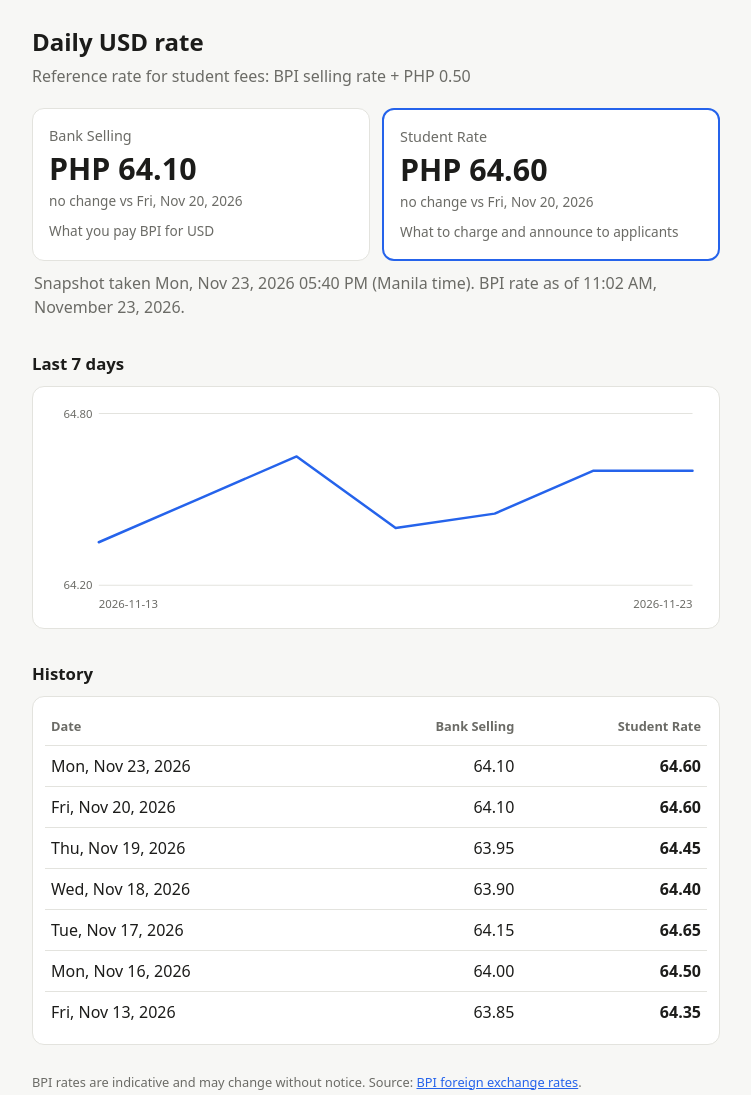
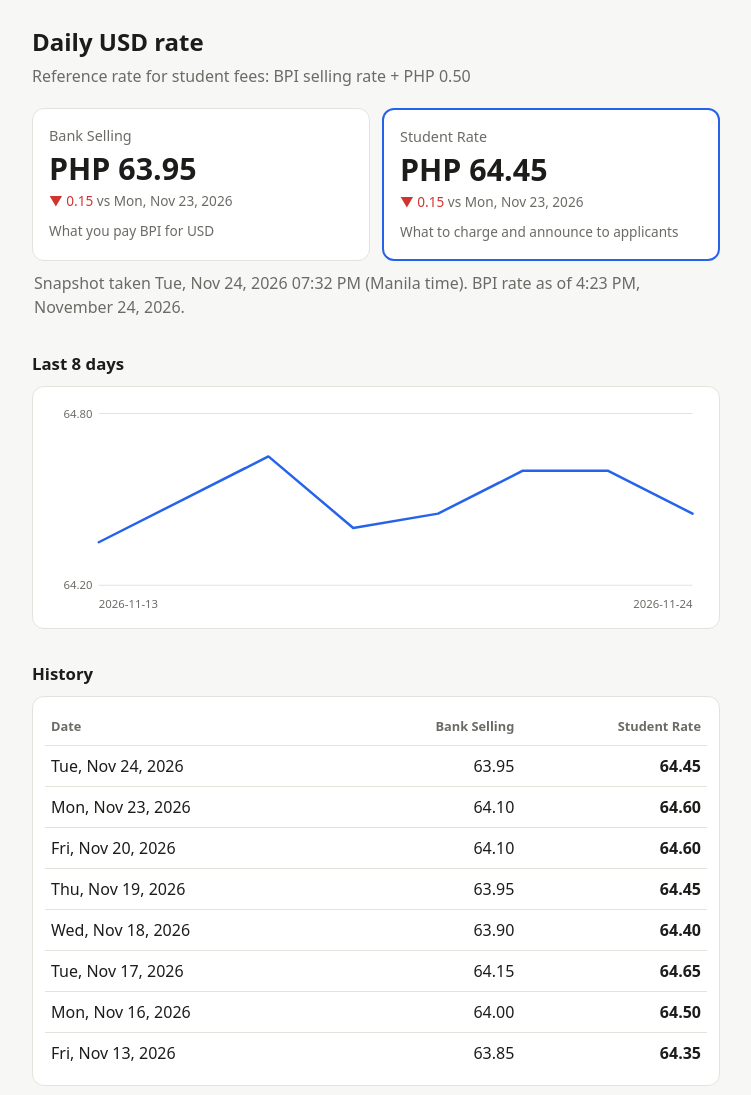
Before and after one commit to bernsediphi/BPI-Daily-Dollar-Rate, a plain HTML site: page docs/index.html in a window 1280 px wide. Shown: the top 1095 px of the page, without its empty margins (264-1015 px from the left). Drawn offline with Linux system fonts and the light colour scheme.

Commit message:
Update BPI USD rate

```diff
--- a/docs/index.html
+++ b/docs/index.html
@@ -50,33 +50,33 @@ a{color:var(--accent)}
 <div class="tiles">
 <div class="tile">
 <div class="label">Bank Selling</div>
-<div class="value">PHP 64.10</div>
-<div class="chg"><span class="muted">no change vs Fri, Nov 20, 2026</span></div>
+<div class="value">PHP 63.95</div>
+<div class="chg"><span class="down">&#9660; 0.15</span> <span class="muted">vs Mon, Nov 23, 2026</span></div>
 <div class="hint">What you pay BPI for USD</div>
 </div>
 
 <div class="tile main">
 <div class="label">Student Rate</div>
-<div class="value">PHP 64.60</div>
-<div class="chg"><span class="muted">no change vs Fri, Nov 20, 2026</span></div>
+<div class="value">PHP 64.45</div>
+<div class="chg"><span class="down">&#9660; 0.15</span> <span class="muted">vs Mon, Nov 23, 2026</span></div>
 <div class="hint">What to charge and announce to applicants</div>
 </div>
 </div>
 
 <p class="muted" style="margin:10px 2px 0">
-Snapshot taken Mon, Nov 23, 2026 05:40 PM (Manila time). BPI rate as of 11:02 AM, November 23, 2026.
+Snapshot taken Tue, Nov 24, 2026 07:32 PM (Manila time). BPI rate as of 4:23 PM, November 24, 2026.
 </p>
 
-<h2>Last 7 days</h2>
+<h2>Last 8 days</h2>
 <div class="card"><svg viewBox="0 0 640 210" role="img"
-aria-label="Line chart of the student rate, last 7 days">
+aria-label="Line chart of the student rate, last 8 days">
 <line class="grid" x1="52" y1="14.0" x2="626" y2="14.0"/>
 <line class="grid" x1="52" y1="180.0" x2="626" y2="180.0"/>
 <text class="axis" x="46" y="18.0" text-anchor="end">64.80</text>
 <text class="axis" x="46" y="184.0" text-anchor="end">64.20</text>
 <text class="axis" x="52" y="202" text-anchor="start">2026-11-13</text>
-<text class="axis" x="626" y="202" text-anchor="end">2026-11-23</text>
-<polyline class="line" points="52.0,138.5 147.7,97.0 243.3,55.5 339.0,124.7 434.7,110.8 530.3,69.3 626.0,69.3"/>
+<text class="axis" x="626" y="202" text-anchor="end">2026-11-24</text>
+<polyline class="line" points="52.0,138.5 134.0,97.0 216.0,55.5 298.0,124.7 380.0,110.8 462.0,69.3 544.0,69.3 626.0,110.8"/>
 </svg></div>
 
 <h2>History</h2>
@@ -86,6 +86,7 @@ aria-label="Line chart of the student rate, last 7 days">
 <tr><th>Date</th><th>Bank Selling</th><th>Student Rate</th></tr>
 </thead>
 <tbody>
+<tr><td>Tue, Nov 24, 2026</td><td>63.95</td><td class="rate">64.45</td></tr>
 <tr><td>Mon, Nov 23, 2026</td><td>64.10</td><td class="rate">64.60</td></tr>
 <tr><td>Fri, Nov 20, 2026</td><td>64.10</td><td class="rate">64.60</td></tr>
 <tr><td>Thu, Nov 19, 2026</td><td>63.95</td><td class="rate">64.45</td></tr>
```
Also changed, not shown: docs/rates.json (+9 -0 lines), docs/bpi_update_status.txt.
